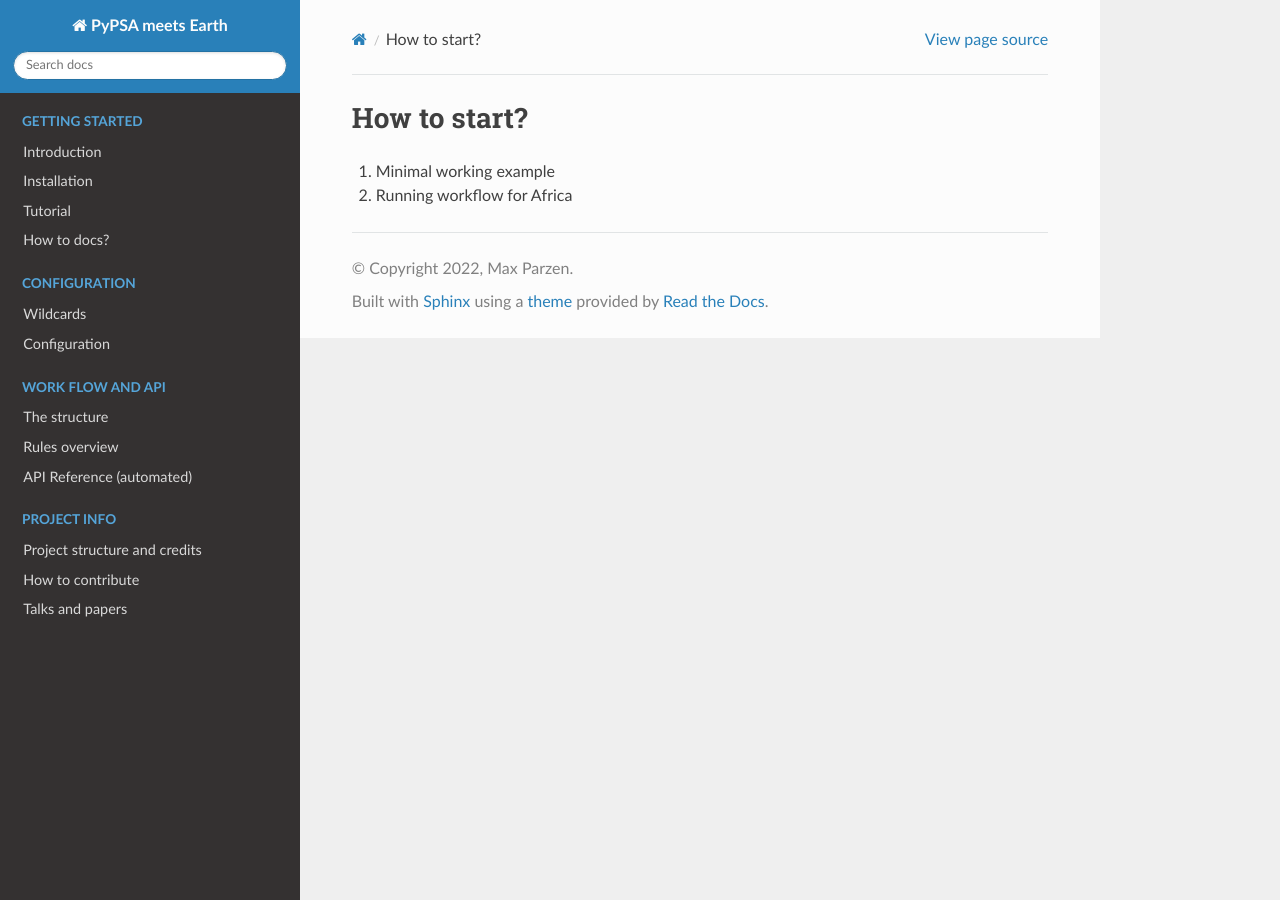
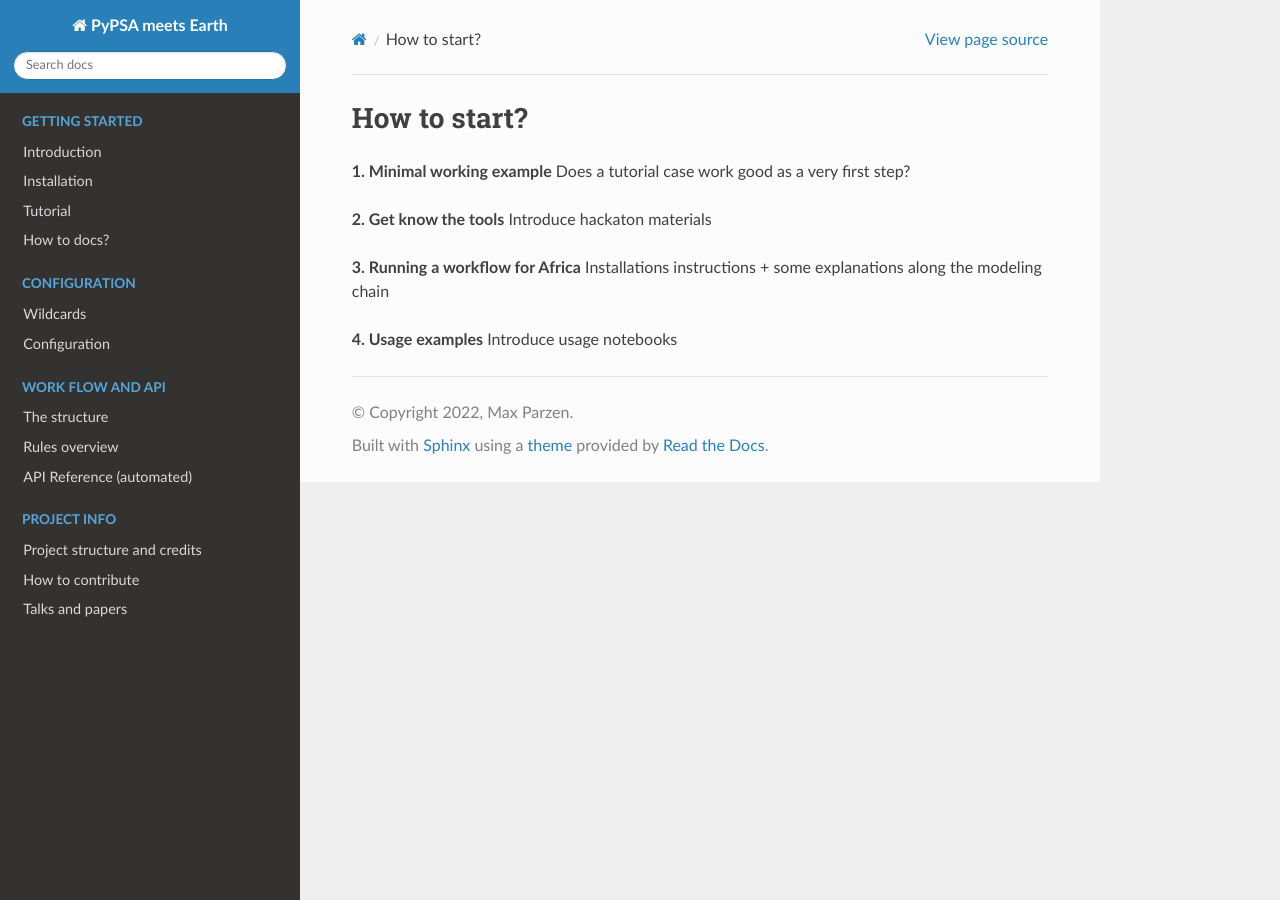
Before and after one commit to pypsa-meets-earth/pypsa-earth, a Sphinx documentation site: the page built from doc/how_to_start.rst, in a window 1280 px wide. Built offline with Sphinx 7.4.7 and the Read the Docs theme 2.0.0, drawn with Linux system fonts in a browser that asks for light colours; pages that are not in the unit, such as notebooks, are missing from menus; the version number could not be read and is left out.

Commit message:
Add some content

```diff
--- a/doc/how_to_start.rst
+++ b/doc/how_to_start.rst
@@ -9,6 +9,14 @@
 How to start?
 ##########################################
 
-1. Minimal working example
+**1. Minimal working example**
+Does a tutorial case work good as a very first step?
 
-2. Running workflow for Africa
+**2. Get know the tools**
+Introduce hackaton materials
+
+**3. Running a workflow for Africa**
+Installations instructions + some explanations along the modeling chain
+
+**4. Usage examples**
+Introduce usage notebooks
```
